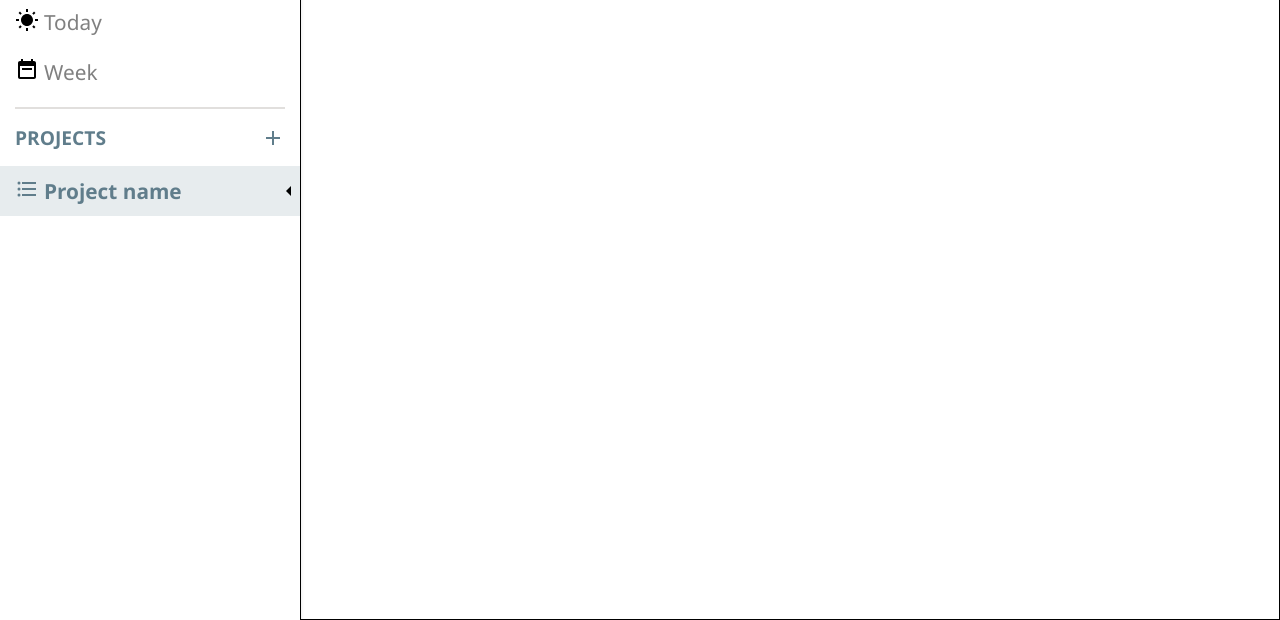
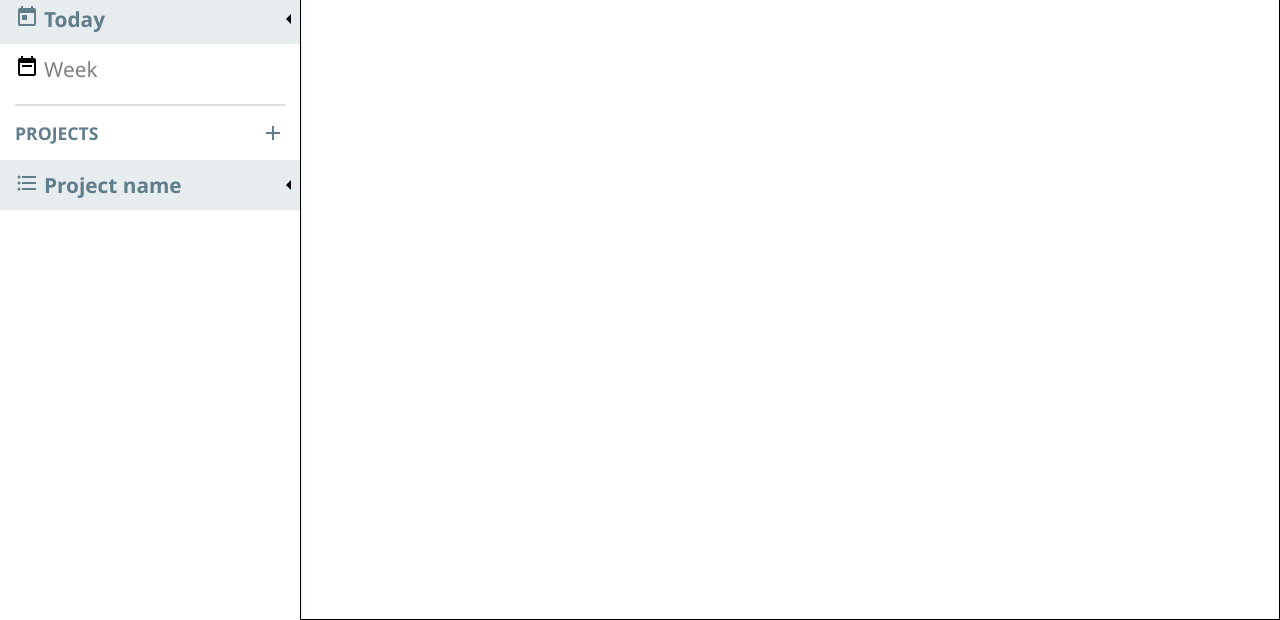
Before and after one commit to cColds/todo-list, a plain HTML site: page index.html in a window 1280 px wide. Shown: the part 180-800 px from the top of the page. Drawn offline with Linux system fonts and the light colour scheme.

Commit message:
Change project item svg

```diff
--- a/css/navigation.css
+++ b/css/navigation.css
@@ -9,7 +9,7 @@ nav {
 #projects-heading {
 	color: var(--dark-green);
 	font-weight: 900;
-	font-size: 1.2rem;
+	font-size: 1.1rem;
 	display: flex;
 	align-items: center;
 	justify-content: space-between;
--- a/index.html
+++ b/index.html
@@ -36,10 +36,12 @@
 
                     <li id="inbox" class="main-projects-item selected">
                         <div class="svg-title-container">
+
                             <svg class="main-projects-list-svg" style="width:24px;height:24px" viewBox="0 0 24 24">
                                 <path fill="currentColor"
                                     d="M19,15H15A3,3 0 0,1 12,18A3,3 0 0,1 9,15H5V5H19M19,3H5C3.89,3 3,3.9 3,5V19A2,2 0 0,0 5,21H19A2,2 0 0,0 21,19V5A2,2 0 0,0 19,3Z" />
                             </svg>
+
                             <button class="main-projects-item-name">Inbox</button>
                         </div>
                         <svg class="selected-caret" style="width:24px;height:24px" viewBox="0 0 24 24">
@@ -47,11 +49,11 @@
                         </svg>
 
                     </li>
-                    <li id="today" class="main-projects-item">
+                    <li id="today" class="main-projects-item selected">
                         <div class="svg-title-container">
                             <svg class="main-projects-list-svg" style="width:24px;height:24px" viewBox="0 0 24 24">
                                 <path fill="currentColor"
-                                    d="M3.55 19.09L4.96 20.5L6.76 18.71L5.34 17.29M12 6C8.69 6 6 8.69 6 12S8.69 18 12 18 18 15.31 18 12C18 8.68 15.31 6 12 6M20 13H23V11H20M17.24 18.71L19.04 20.5L20.45 19.09L18.66 17.29M20.45 5L19.04 3.6L17.24 5.39L18.66 6.81M13 1H11V4H13M6.76 5.39L4.96 3.6L3.55 5L5.34 6.81L6.76 5.39M1 13H4V11H1M13 20H11V23H13" />
+                                    d="M7,10H12V15H7M19,19H5V8H19M19,3H18V1H16V3H8V1H6V3H5C3.89,3 3,3.9 3,5V19A2,2 0 0,0 5,21H19A2,2 0 0,0 21,19V5A2,2 0 0,0 19,3Z" />
                             </svg>
                             <button class="main-projects-item-name">Today</button>
                         </div>
@@ -109,7 +111,6 @@
                 </svg>
                 <div id="main-task-section">
                     <div id="project-main-title">Inbox</div>
-                    #
                 </div>
             </main>
         </div>
```
